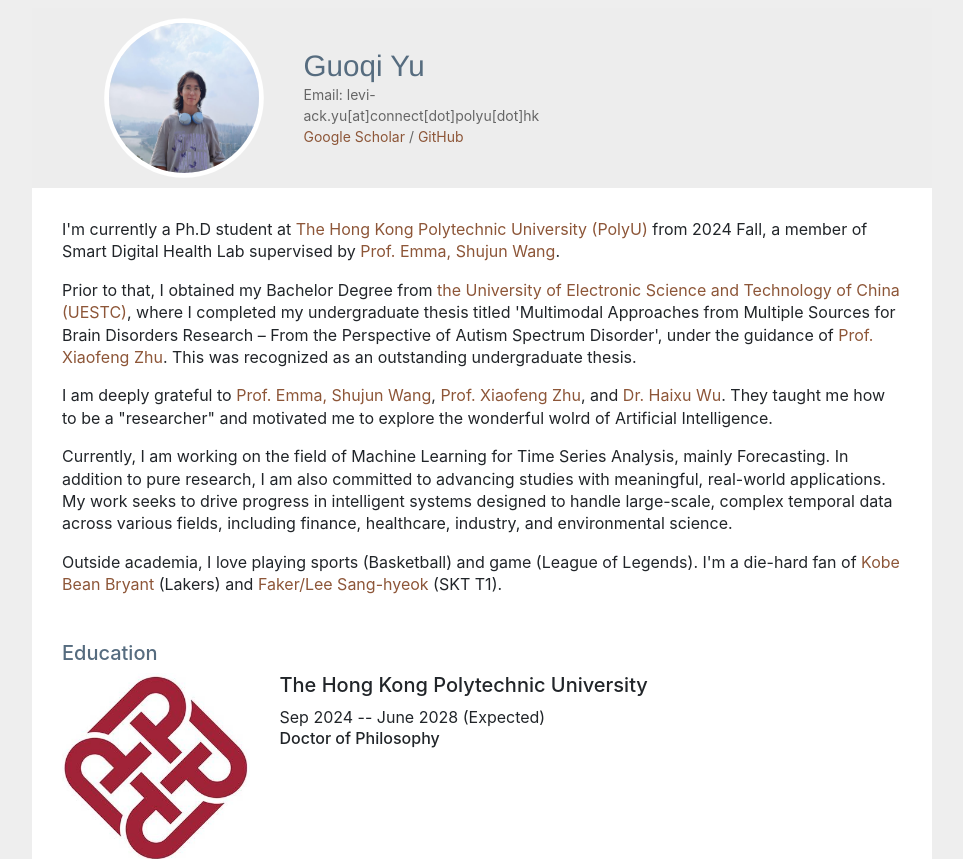
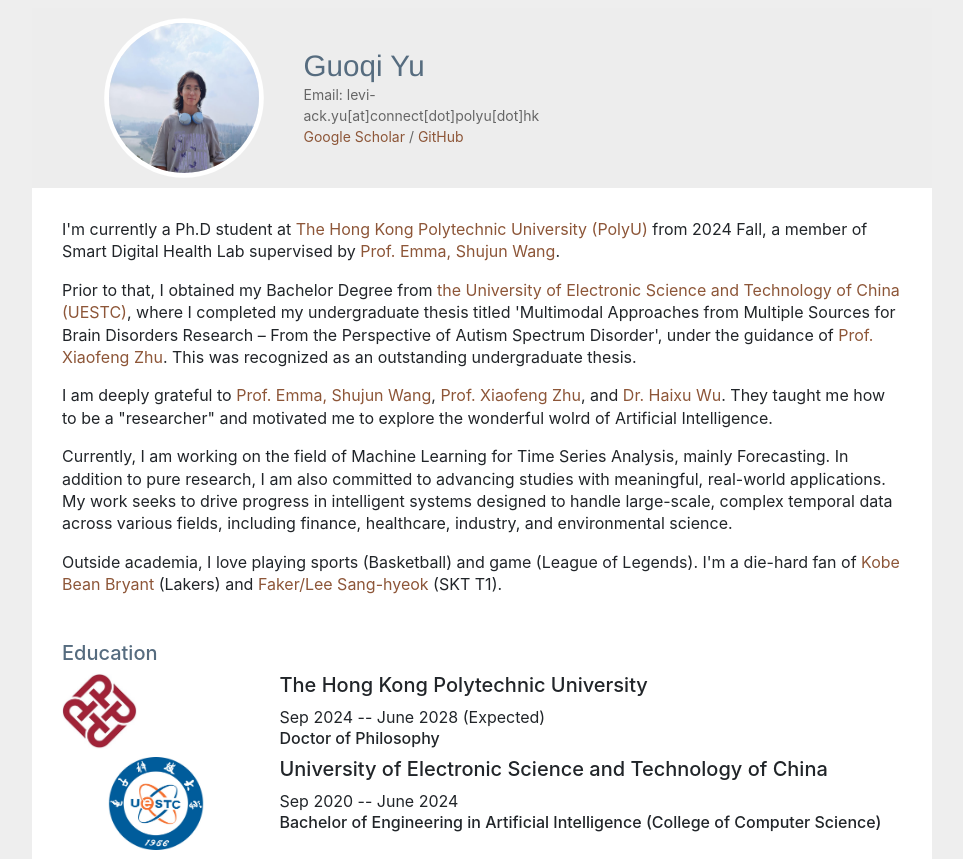
Before and after one commit to Levi-Ackman/homepage.github.io, a plain HTML site: page index.html in a window 1280 px wide. Shown: the top 859 px of the page, without its empty margins (158-1121 px from the left). Drawn offline with nearby package versions, Linux system fonts and the light colour scheme.

Commit message:
Update index.html

```diff
--- a/index.html
+++ b/index.html
@@ -177,7 +177,7 @@
             <div class="pub-card">
             <div class="row">
                 <div class="col-l col-xs-12 col-lg-3">
-                    <img src="static/img/polyu.jpg" width="100%" height="auto" playsinline autoplay muted loop preload/>
+                    <img src="static/img/polyu.jpg" width="40%" height="auto" playsinline autoplay muted loop preload/>
                 </div>
                 <div class="col-r col-xs-12 col-lg-9">
                     <div class="pub-card-body">
```
